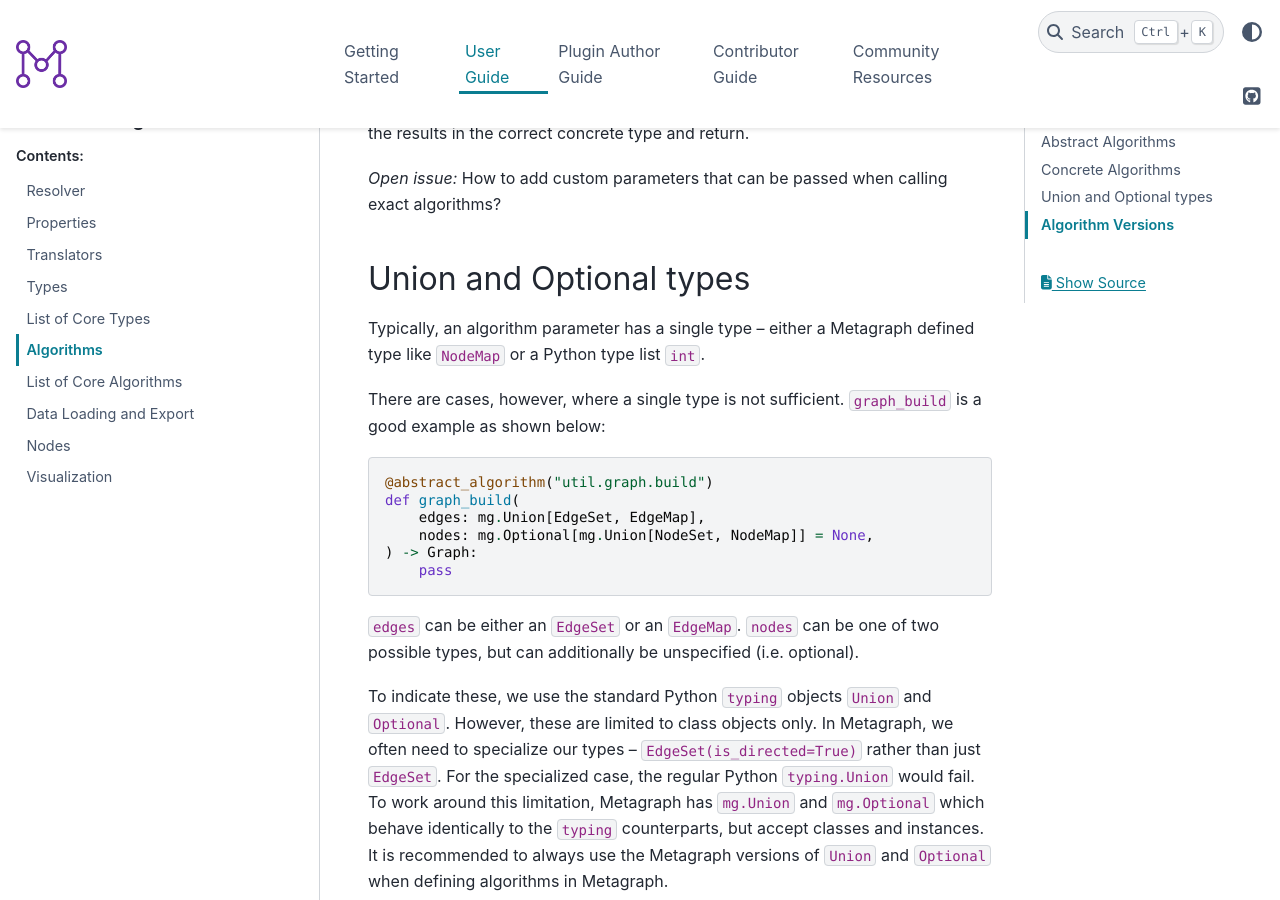
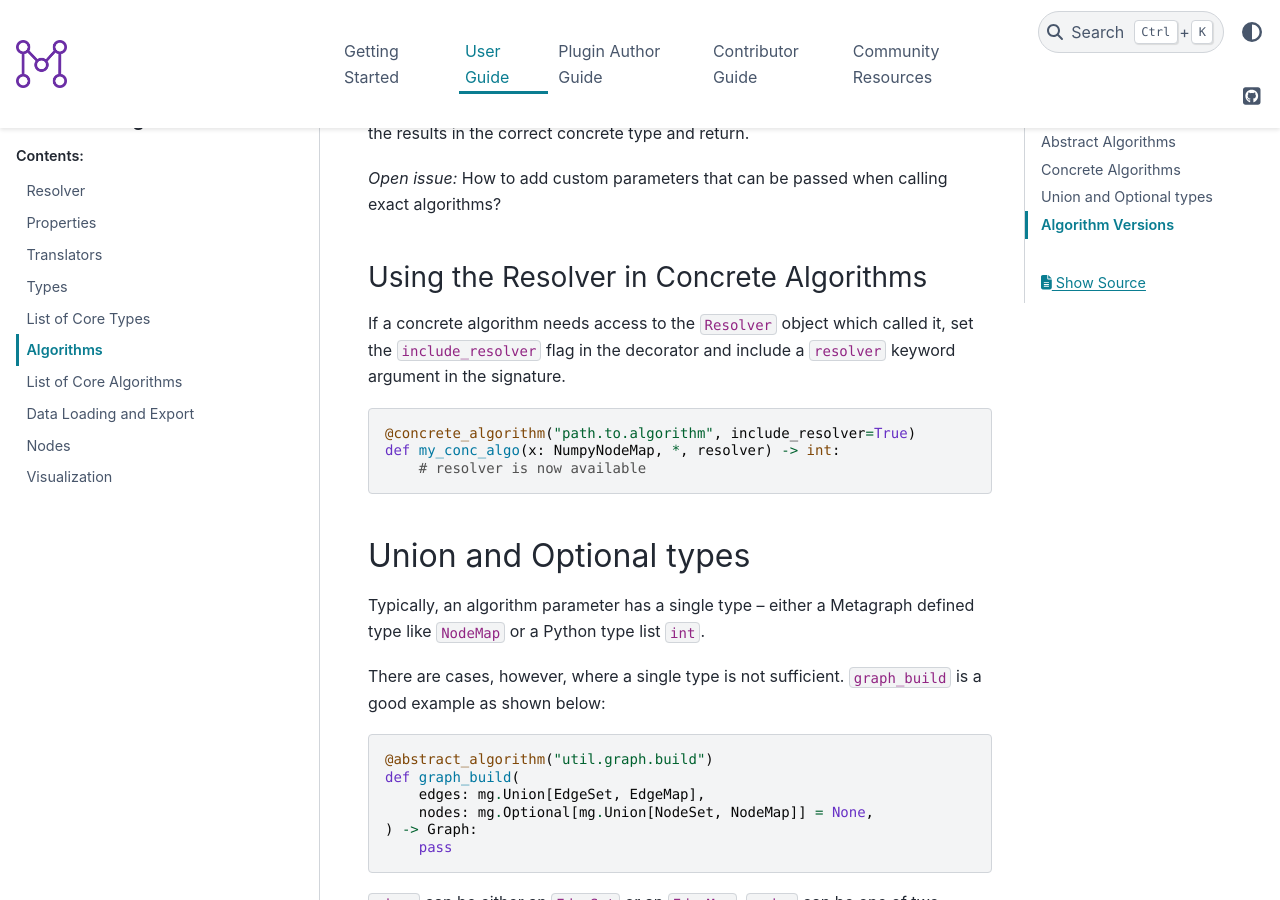
Before and after one commit to metagraph-dev/metagraph, a Sphinx documentation site: the page built from docs/user_guide/algorithms.rst, in a window 1280 px wide and 900 px high, scrolled down 1821 px. Built offline with Sphinx 7.4.7 and the PyData theme 0.15.4, drawn with Linux system fonts in a browser that asks for light colours.

```diff
--- a/docs/user_guide/algorithms.rst
+++ b/docs/user_guide/algorithms.rst
@@ -81,6 +81,20 @@ concrete type and return.
 *Open issue:* How to add custom parameters that can be passed when calling exact algorithms?
 
 
+Using the Resolver in Concrete Algorithms
+~~~~~~~~~~~~~~~~~~~~~~~~~~~~~~~~~~~~~~~~~
+
+If a concrete algorithm needs access to the ``Resolver`` object which called it,
+set the ``include_resolver`` flag in the decorator and include a ``resolver`` keyword argument
+in the signature.
+
+.. code-block:: python
+
+    @concrete_algorithm("path.to.algorithm", include_resolver=True)
+    def my_conc_algo(x: NumpyNodeMap, *, resolver) -> int:
+        # resolver is now available
+
+
 Union and Optional types
 ------------------------
 
--- a/docs/user_guide/translators.rst
+++ b/docs/user_guide/translators.rst
@@ -34,8 +34,8 @@ but this is the main usage of translators in Metagraph.
 Using the Resolver in a Translator
 ----------------------------------
 
-If a translator ever needs access to the `Resolver` object which called it,
-set the `include_resolver` flag in the decorator and include a "resolver" keyword argument
+If a translator ever needs access to the ``Resolver`` object which called it,
+set the ``include_resolver`` flag in the decorator and include a ``resolver`` keyword argument
 in the signature.
 
 .. code-block:: python
```
Also changed, not shown: 1 other file.
